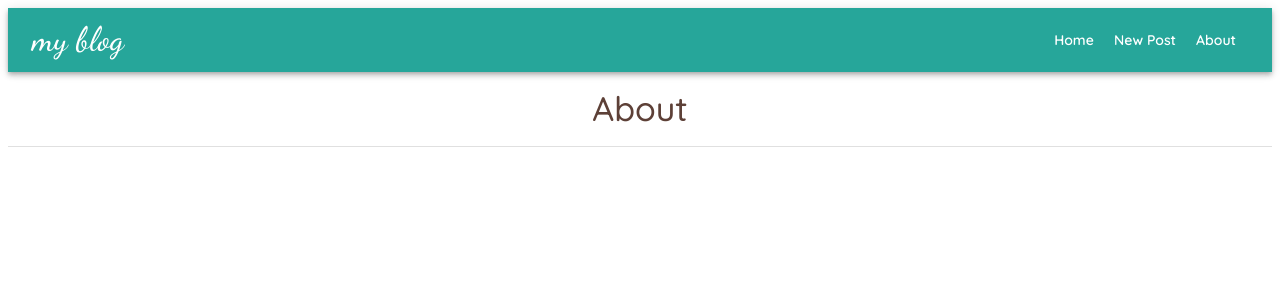
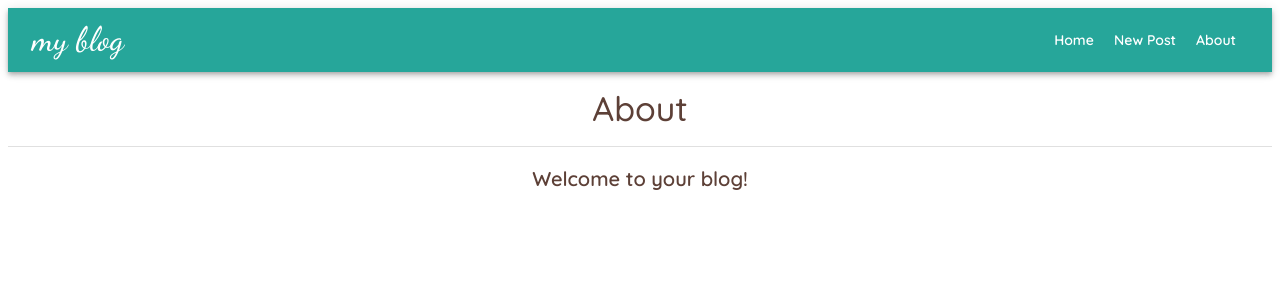
Before and after one commit to Volodymyr-Branets/micro_blog_app, a React (Create React App) app: page /about in a window 1280 px wide. Shown: the top 300 px of the page. Built offline with nearby package versions, Linux system fonts and the light colour scheme.

Commit message:
About component was modifyed

```diff
--- a/src/components/About/index.js
+++ b/src/components/About/index.js
@@ -1,8 +1,8 @@
-import { Divider, Typography } from "@mui/material";
+import { Box, Divider, Typography } from "@mui/material";
 
 const About = () => {
   return (
-    <div>
+    <Box>
       <Typography
         component="h2"
         variant="h4"
@@ -13,7 +13,16 @@ const About = () => {
         About
       </Typography>
       <Divider />
-    </div>
+      <Typography
+        component="p"
+        variant="h6"
+        color="secondary.dark"
+        align="center"
+        m={2}
+      >
+        Welcome to your blog!
+      </Typography>
+    </Box>
   );
 };
 
```
